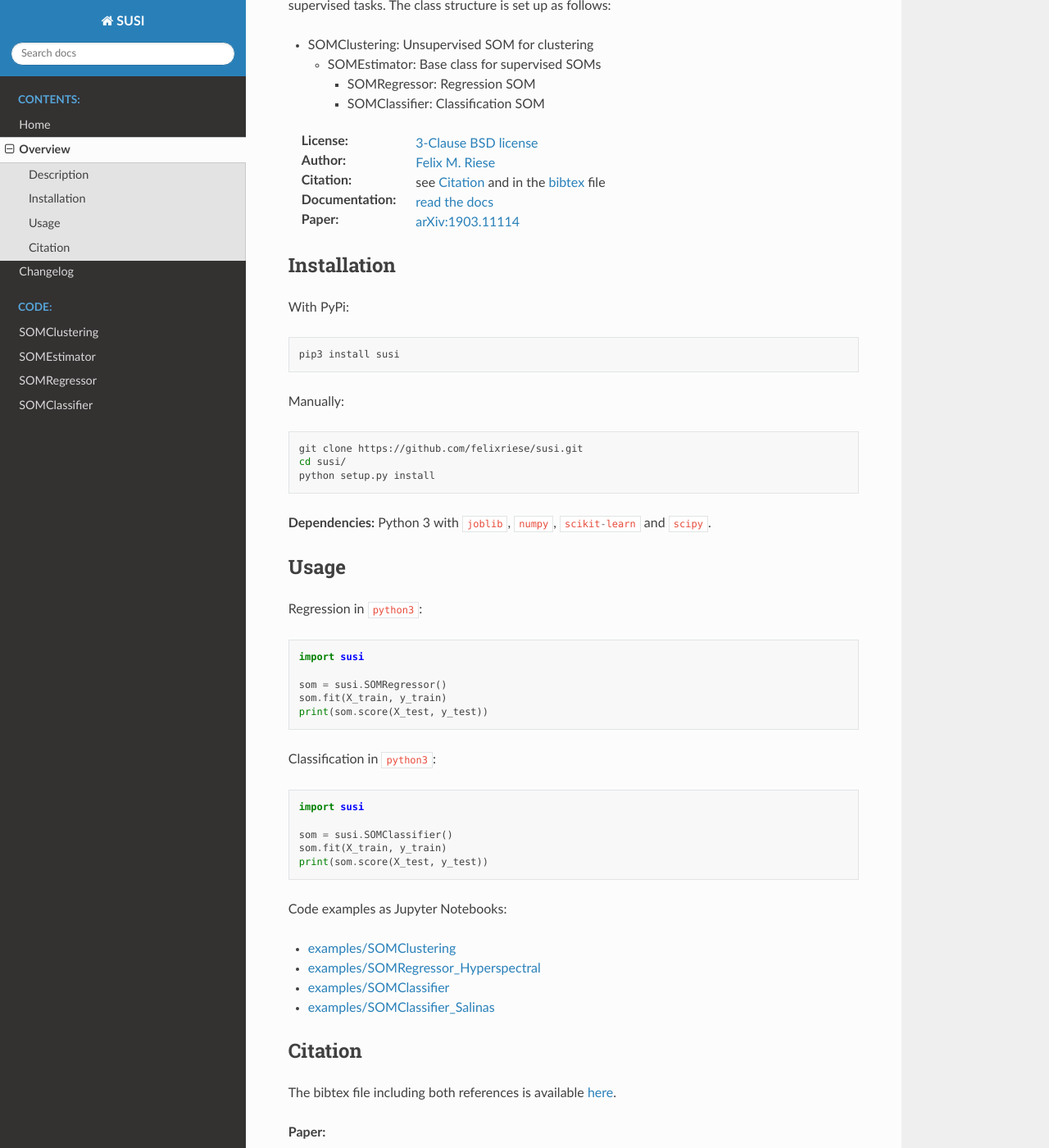
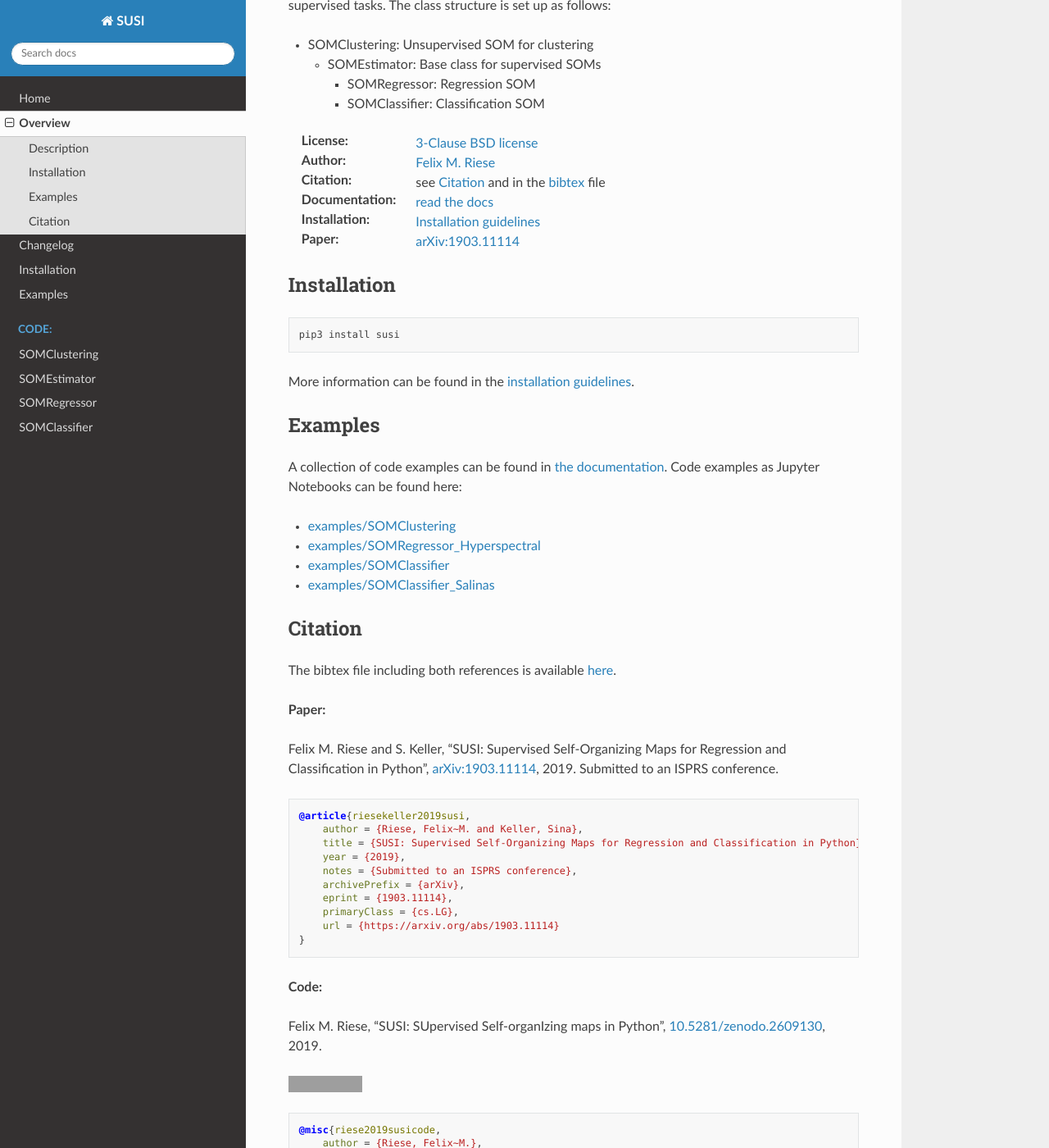
Before and after one commit to felixriese/susi, a Sphinx documentation site: the page built from docs/readme.rst, in a window 1280 px wide and 1400 px high, scrolled down 361 px. Shown: the whole window at 82% size. Built offline with Sphinx 7.4.7 and the Read the Docs theme 2.0.0, drawn with Linux system fonts in a browser that asks for light colours; formulas are drawn with MathJax 3; grey boxes are pictures that could not be loaded.

Commit message:
Moved installation guidelines and examples to documentation

```diff
--- a/CHANGELOG.rst
+++ b/CHANGELOG.rst
@@ -4,6 +4,8 @@ Change Log
 [1.0.5] - 2019-XX-XX
 ------------------------
 - [ADDED] PCA initialization of the SOM weights with 2 principal components
+- [ADDED] Variable variance
+- [CHANGED] Moved installation guidelines and examples to documentation
 
 [1.0.4] - 2019-04-21
 ------------------------
--- a/README.rst
+++ b/README.rst
@@ -57,7 +57,10 @@ The class structure is set up as follows:
     see `Citation`_ and in the `bibtex <bibliography.bib>`_ file
 
 :Documentation:
-    `read the docs <https://susi.readthedocs.io/en/latest/readme.html>`_
+    `read the docs <https://susi.readthedocs.io/en/latest/index.html>`_
+
+:Installation:
+    `Installation guidelines <https://susi.readthedocs.io/en/latest/install.html>`_
 
 :Paper:
     `arXiv:1903.11114 <https://arxiv.org/abs/1903.11114>`_
@@ -66,54 +69,17 @@ The class structure is set up as follows:
 Installation
 ------------
 
-With PyPi:
-
 .. code:: bash
 
     pip3 install susi
 
+More information can be found in the `installation guidelines <https://susi.readthedocs.io/en/latest/install.html>`_.
 
-Manually:
+Examples
+--------
 
-.. code:: bash
-
-    git clone https://github.com/felixriese/susi.git
-    cd susi/
-    python setup.py install
-
-.. role:: bash(code)
-   :language: bash
-
-.. role:: python(code)
-   :language: python3
-
-**Dependencies:** Python 3 with :python:`joblib`, :python:`numpy`, :python:`scikit-learn` and :python:`scipy`.
-
-Usage
------
-
-Regression in  :bash:`python3`:
-
-.. code:: python3
-
-    import susi
-
-    som = susi.SOMRegressor()
-    som.fit(X_train, y_train)
-    print(som.score(X_test, y_test))
-
-
-Classification in  :bash:`python3`:
-
-.. code:: python3
-
-    import susi
-
-    som = susi.SOMClassifier()
-    som.fit(X_train, y_train)
-    print(som.score(X_test, y_test))
-
-Code examples as Jupyter Notebooks:
+A collection of code examples can be found in `the documentation <https://susi.readthedocs.io/en/latest/examples.html>`_.
+Code examples as Jupyter Notebooks can be found here:
 
 * `examples/SOMClustering <examples/SOMClustering.ipynb>`_
 * `examples/SOMRegressor_Hyperspectral <examples/SOMRegressor_Hyperspectral.ipynb>`_
```
Also changed, not shown: docs/examples.rst (added, +44 -0 lines), docs/index.rst (+4 -5 lines), docs/install.rst (added, +44 -0 lines), 1 other file.
